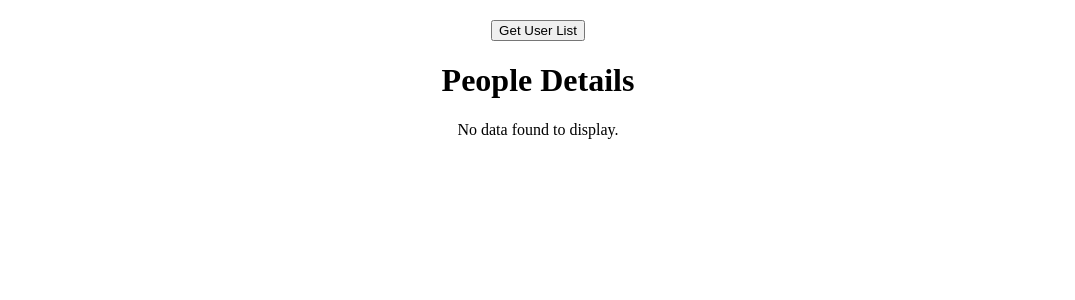
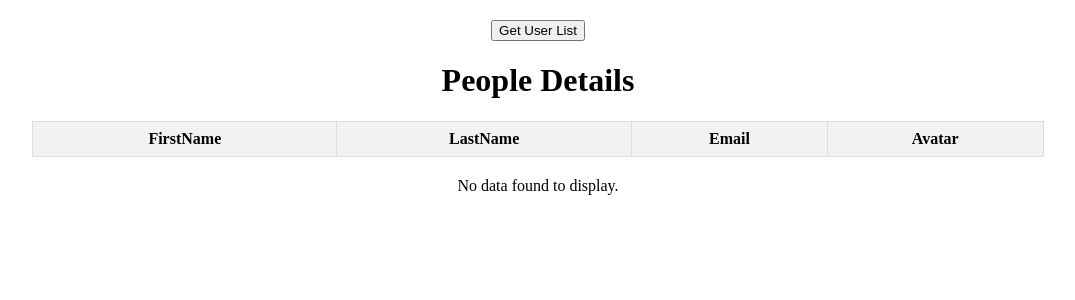
Before and after one commit to acciojob/fetch-users-imranshaikh9930, a React app: page / in a window 1280 px wide. Shown: the top 300 px of the page, without its empty margins (102-1177 px from the left). Built offline with nearby package versions, Linux system fonts and the light colour scheme.

Commit message:
again update table

```diff
--- a/src/components/App.js
+++ b/src/components/App.js
@@ -42,7 +42,20 @@ const App = () => {
     <h1>People Details</h1>
 
     {users.length === 0 ? (
+    <>
+      <table>
+      <thead>
+        <tr>
+          <th>FirstName</th>
+          <th>LastName</th>
+          <th>Email</th>
+          <th>Avatar</th>
+        </tr>
+      </thead>
+      </table>
       <p>No data found to display.</p>
+    </>
+
     ) : (
       <table>
         <thead>
```
